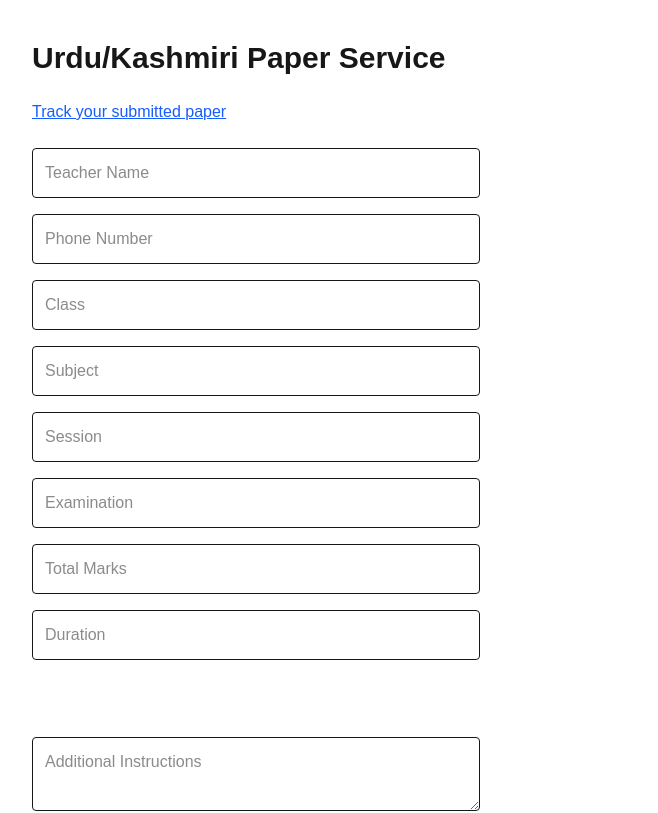
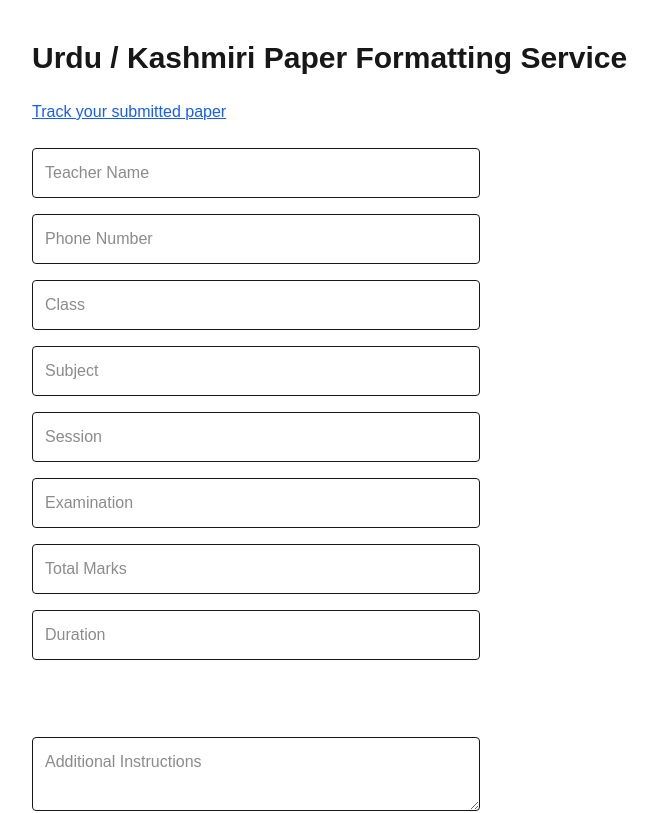
Before and after one commit to shillanshafihilal119-ops/dtp, a Next.js app: page / in a window 1280 px wide. Shown: the top 813 px of the page, without its empty margins (8-666 px from the left). Built offline with nearby package versions, Linux system fonts and the light colour scheme; no server answers.

Commit message:
Update homepage title

```diff
--- a/app/page.tsx
+++ b/app/page.tsx
@@ -125,7 +125,7 @@ if (file) {
   return (
     <main className="min-h-screen p-4 sm:p-10">
       <h1 className="text-3xl font-bold mb-6">
-        Urdu/Kashmiri Paper Service
+        Urdu / Kashmiri Paper Formatting Service
       </h1>
 
       <a
```
